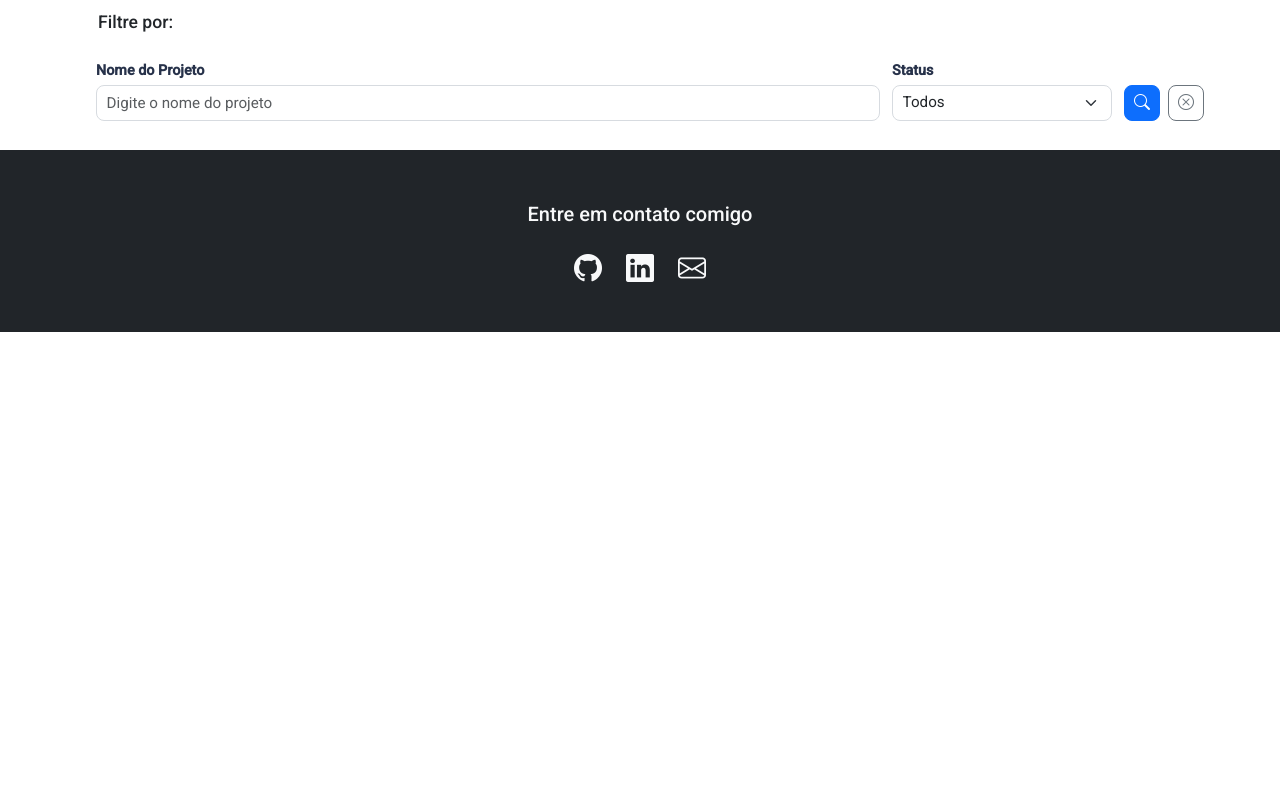
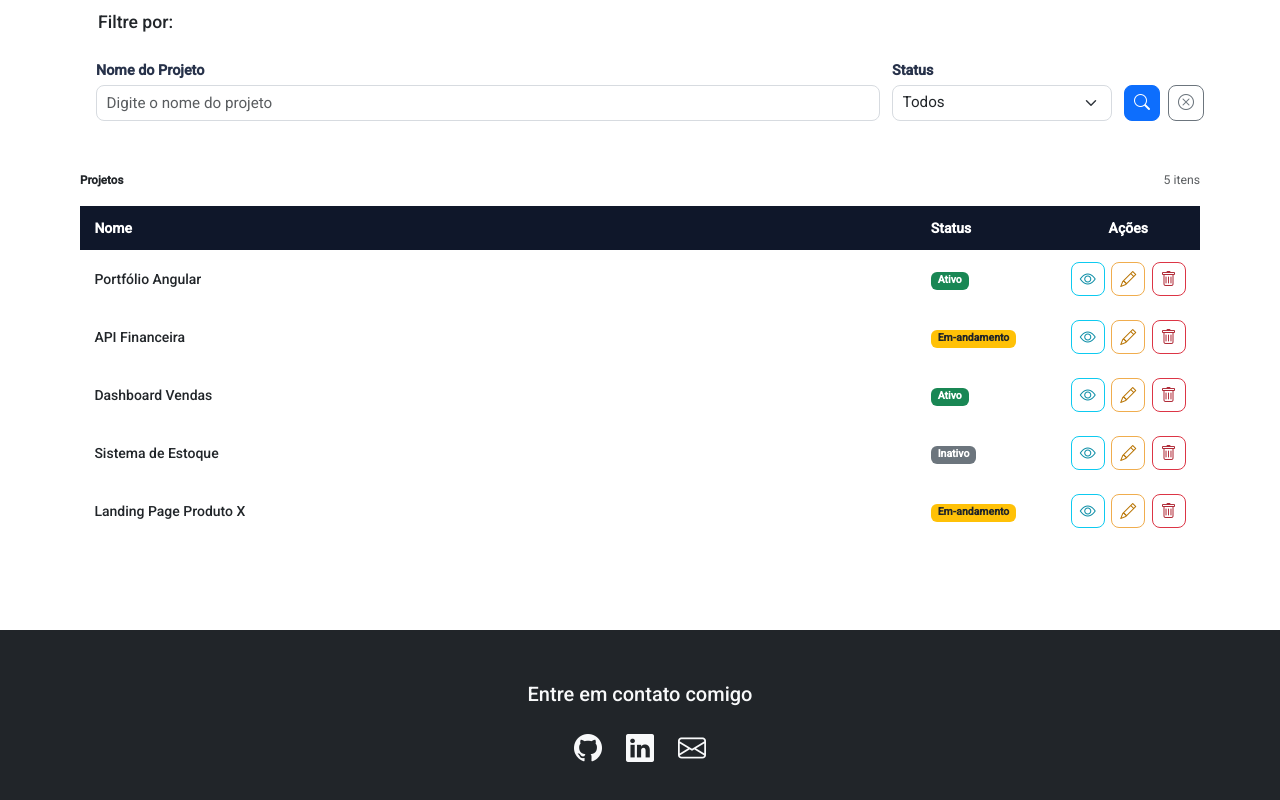
Before and after one commit to ViniciusRoquef/portifolio-profissional, an Angular app: page / in a window 1280 px wide. Shown: the part 2100-2900 px from the top of the page. Before the commit the page ends 2432 px from the top, so only its background shows below. Built offline with nearby package versions, Linux system fonts and the light colour scheme.

Commit message:
feat: criando esboco da tabela

```diff
--- a/src/app/portfolio-body/new-projects/new-projects-table/new-projects-table.component.html
+++ b/src/app/portfolio-body/new-projects/new-projects-table/new-projects-table.component.html
@@ -0,0 +1,54 @@
+<div class="new-projects-table">
+  <div class="new-projects-table__body">
+    <div class="new-projects-table-content-title-table d-flex align-items-center justify-content-between mb-3">
+      <h5 class="new-projects-table__title mb-0">Projetos</h5>
+      <small class="text-muted">{{ projects.length }} itens</small>
+    </div>
+
+    <div *ngIf="!projects?.length" class="new-projects-table__error-table-empty">
+      Nenhum projeto encontrado.
+    </div>
+
+    <div class="new-projects-table__table-responsive" *ngIf="projects?.length">
+      <table class="new-projects-table__table table-hover align-middle projects-table">
+        <thead class="new-projects-table__table-thead">
+          <tr>
+            <th scope="col">Nome</th>
+            <th scope="col" class="min-col">Status</th>
+            <th scope="col" class="text-center min-col">Ações</th>
+          </tr>
+        </thead>
+
+        <tbody>
+          <tr *ngFor="let p of projects; trackBy: trackById">
+            <td class="fw-500">{{ p.name }}</td>
+
+            <td>
+              <span class="badge"
+                [ngClass]="{
+                  'bg-success': p.status === 'ativo',
+                  'bg-warning text-dark': p.status === 'em-andamento',
+                  'bg-secondary': p.status === 'inativo'
+                }">
+                {{ p.status | titlecase }}
+              </span>
+            </td>
+
+            <td class="new-projects-table__btns-action">
+              <button class="new-projects-table__btns-action--visualizer" (click)="onView(p.id)" aria-label="Ver">
+                <i class="bi bi-eye"></i>
+              </button>
+              <button class=" new-projects-table__btns-action--edit" (click)="onEdit(p.id)" aria-label="Editar">
+                <i class="bi bi-pencil"></i>
+              </button>
+              <button class=" new-projects-table__btns-action--exclude" (click)="onRemove(p.id)" aria-label="Excluir">
+                <i class="bi bi-trash"></i>
+              </button>
+            </td>
+          </tr>
+        </tbody>
+
+      </table>
+    </div>
+  </div>
+</div>
--- a/src/app/portfolio-body/new-projects/new-projects-table/new-projects-table.component.scss
+++ b/src/app/portfolio-body/new-projects/new-projects-table/new-projects-table.component.scss
@@ -0,0 +1,131 @@
+:host { display: block; }
+
+.new-projects-table {
+  border: none;
+  border-radius: none;
+  margin: 0 60px 70px 60px;
+  background: #fff;
+}
+
+.new-projects-table__body {
+  padding: 1.25rem;
+}
+
+.new-projects-table-content-title-table {
+  .new-projects-table__title {
+    font-weight: 700;
+    margin: 0;
+  }
+  small { color: #6c757d; }
+}
+
+.new-projects-table__error-table-empty {
+  text-align: center;
+  color: #6c757d;
+  padding: 2rem 0;
+  border: 1px dashed #dfe3e8;
+  border-radius: 10px;
+}
+
+.new-projects-table__table-responsive {
+  width: 100%;
+  overflow-x: auto;
+}
+
+.new-projects-table__table {
+  width: 100%;
+  border-collapse: separate;
+  border-spacing: 0;
+  th, td {
+    padding: .75rem .9rem;
+    vertical-align: middle;
+    white-space: nowrap;
+  }
+
+  td:first-child {
+    white-space: normal;
+  }
+
+  tbody tr:hover {
+    background: #f8f9fa;
+  }
+}
+
+.new-projects-table__table-thead {
+  th {
+    background: #0f172a;
+    color: #fff;
+    border: 0;
+    font-weight: 600;
+  }
+}
+
+.min-col { width: 140px; }
+.fw-500  { font-weight: 500; }
+
+.new-projects-table__btns-action {
+  display: flex;
+  justify-content: center;
+  align-items: center;
+  gap: .4rem;
+
+  button {
+    appearance: none;
+    border: 1px solid #d7dbe0;
+    background: #fff;
+    color: #27324a;
+    border-radius: 8px;
+    width: 34px;
+    height: 34px;
+    padding: 0;
+    display: inline-flex;
+    align-items: center;
+    justify-content: center;
+    transition: all .18s ease-in-out;
+    cursor: pointer;
+
+    i { font-size: 1rem; line-height: 1; }
+
+    &:hover { transform: translateY(-1px); }
+    &:active { transform: translateY(0); }
+
+    &:focus {
+      outline: none;
+      box-shadow: 0 0 0 3px rgba(90,166,216,.18);
+      border-color: #5aa6d8;
+    }
+  }
+
+  .new-projects-table__btns-action--visualizer {
+    border-color: #0dcaf0;
+    color: #0c8ea7;
+
+    &:hover { background: rgba(13, 202, 240, .12); }
+  }
+
+  .new-projects-table__btns-action--edit {
+    border-color: #f0ad4e;
+    color: #b87300;
+
+    &:hover { background: rgba(240, 173, 78, .14); }
+  }
+
+  .new-projects-table__btns-action--exclude {
+    border-color: #dc3545;
+    color: #b02a37;
+
+    &:hover { background: rgba(220, 53, 69, .12); }
+  }
+}
+
+@media (max-width: 576px) {
+  .new-projects-table__body { padding: 1rem; }
+  .min-col { width: 110px; }
+  .new-projects-table__btns-action button {
+    width: 32px; height: 32px;
+  }
+}
+
+@media (prefers-reduced-motion: reduce) {
+  * { transition: none !important; }
+}
--- a/src/app/portfolio-body/new-projects/new-projects-table/new-projects-table.component.ts
+++ b/src/app/portfolio-body/new-projects/new-projects-table/new-projects-table.component.ts
@@ -5,11 +5,27 @@ import { Component, OnInit } from '@angular/core';
   templateUrl: './new-projects-table.component.html',
   styleUrls: ['./new-projects-table.component.scss']
 })
+
+
 export class NewProjectsTableComponent implements OnInit {
+
+  projects: any[] = [
+    { id: 1, name: 'Portfólio Angular',        status: 'ativo' },
+    { id: 2, name: 'API Financeira',           status: 'em-andamento' },
+    { id: 3, name: 'Dashboard Vendas',        status: 'ativo' },
+    { id: 4, name: 'Sistema de Estoque',      status: 'inativo' },
+    { id: 5, name: 'Landing Page Produto X',  status: 'em-andamento' }
+  ];
+
+  trackById = (_: number, p: any) => p.id;
+
+  onView(id: number)  { console.log('ver', id); }
+  onEdit(id: number)  { console.log('editar', id); }
+  onRemove(id: number){ console.log('remover', id); }
+
 
   constructor() { }
 
   ngOnInit(): void {
   }
-
 }
--- a/src/app/portfolio-body/new-projects/new-projects.component.scss
+++ b/src/app/portfolio-body/new-projects/new-projects.component.scss
@@ -1,7 +1,6 @@
 .new-projects {
 
   &__title-section {
-    padding-left: 19px;
     flex: 0 0 220px;
     padding: 100px 0;
     display: flex;
```
